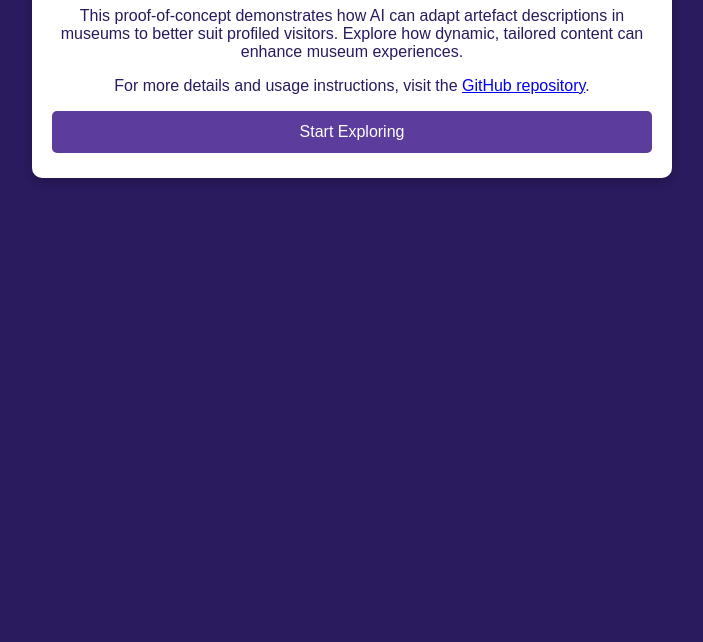
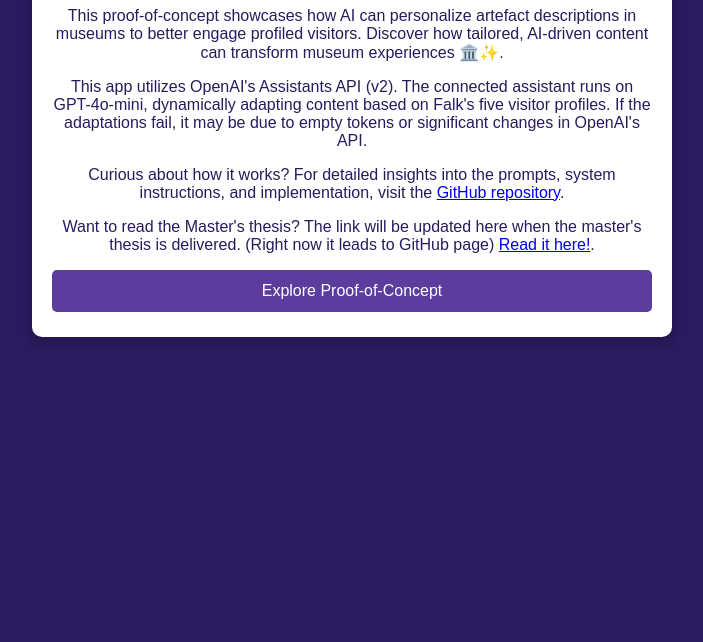
Before and after one commit to harunhurtic/artefactintelligence, a website: page public/Index.html in a window 1280 px wide. Shown: the part 158-800 px from the top of the page, without its empty margins (288-991 px from the left). Drawn offline with Linux system fonts and the light colour scheme.

Commit message:
Add files via upload

```diff
--- a/public/Index.html
+++ b/public/Index.html
@@ -102,16 +102,29 @@
 
             quizContainer.innerHTML = `
     <div class="artefacts-container">
-        <h1>Welcome to the Master's Thesis Proof-of-Concept: <em>Artefact Intelligence</em>!</h1>
-        <p>
-            This proof-of-concept demonstrates how AI can adapt artefact descriptions in museums to better suit profiled visitors.
-            Explore how dynamic, tailored content can enhance museum experiences.
-        </p>
-        <p>
-            For more details and usage instructions, visit the <a href="https://github.com/SPL1TSY/artefactintelligence" target="https://github.com/SPL1TSY/artefactintelligence">GitHub repository</a>.
-        </p>
-        <button onclick="renderQuiz()" class="nav-button">Start Exploring</button>
-    </div>
+    <h1>Welcome to the Master's Thesis: <em>Artefact Intelligence</em> Proof-of-Concept!</h1>
+
+    <p>
+        This proof-of-concept showcases how AI can personalize artefact descriptions in museums to better engage profiled visitors.
+        Discover how tailored, AI-driven content can transform museum experiences 🏛️✨.
+    </p>
+
+    <p>
+        This app utilizes OpenAI's Assistants API (v2). The connected assistant runs on GPT-4o-mini, dynamically adapting content based on Falk's five visitor profiles.
+        If the adaptations fail, it may be due to empty tokens or significant changes in OpenAI's API.
+    </p>
+
+    <p>
+        Curious about how it works? For detailed insights into the prompts, system instructions, and implementation, visit the
+        <a href="https://github.com/SPL1TSY/artefactintelligence" target="_blank">GitHub repository</a>.
+    </p>
+     <p>
+        Want to read the Master's thesis? The link will be updated here when the master's thesis is delivered. (Right now it leads to GitHub page)
+        <a href="https://github.com/SPL1TSY/artefactintelligence" target="_blank">Read it here!</a>.
+    </p>
+
+    <button onclick="renderQuiz()" class="nav-button">Explore Proof-of-Concept</button>
+</div>
 `;
         }
 
@@ -225,8 +238,6 @@
             nextButtonCard.style.display = "block";
         }
 
-
-
         function checkCompletion() {
             if (Object.keys(userResponses).length === questions.length) {
                 assignProfile();
@@ -246,7 +257,6 @@
 
             showArtefacts(assignedProfile); // Skip final message and go straight to artefacts
         }
-
 
         function clearSelections() {
             userResponses = {}; // Clear all stored responses
```
